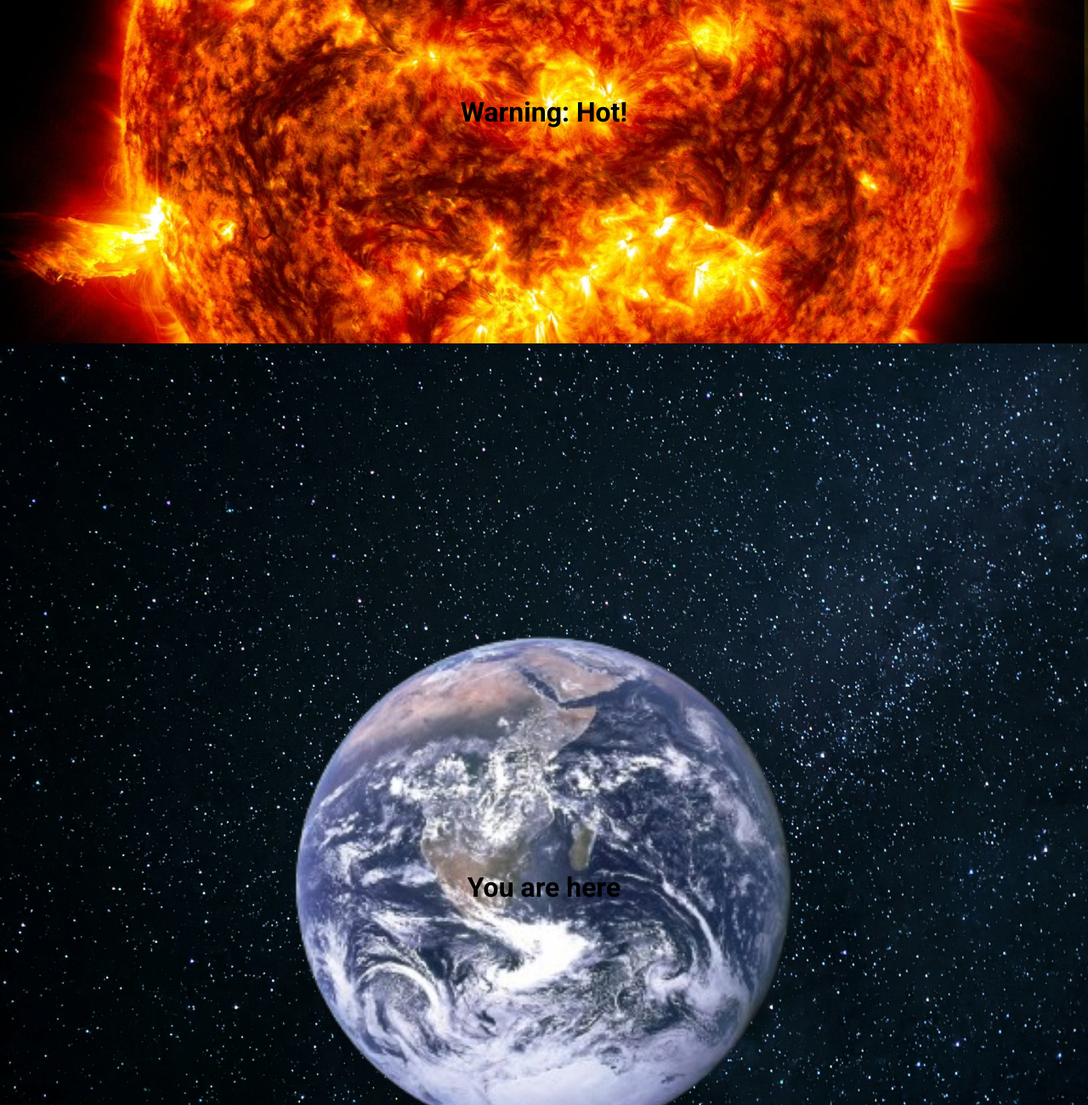
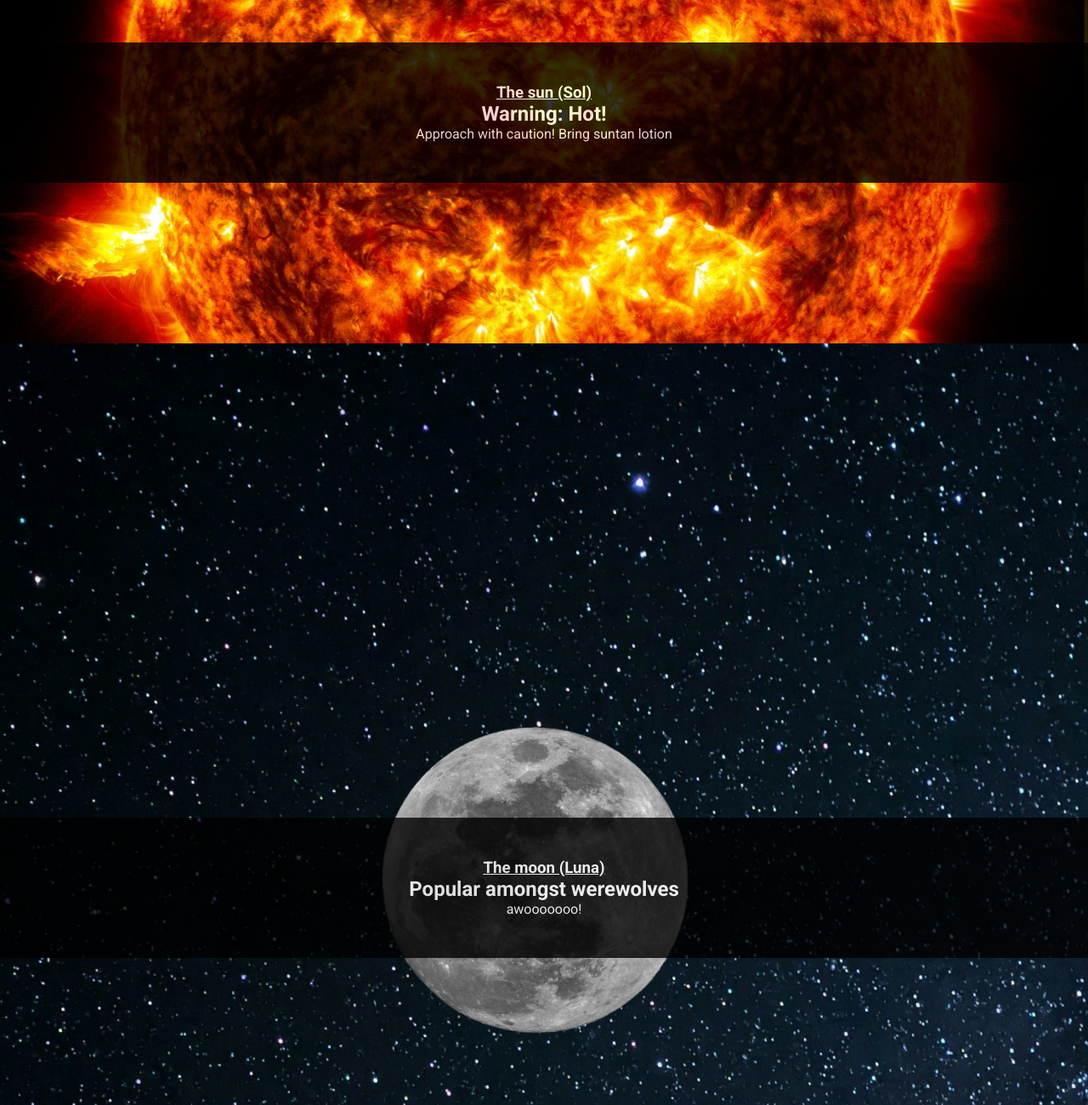
Before and after one commit to erikbirknes96-cmd/Space, a website: page index.html in a window 1280 px wide. Shown: the part 500-1800 px from the top of the page at 85% size. Drawn offline with Linux system fonts and the light colour scheme.

Commit message:
added moon section and styling

```diff
--- a/index.html
+++ b/index.html
@@ -26,14 +26,43 @@
     </header>
       <main>
         <section class="image" id="Sun">
-         <h2 class="about">
-          Warning: Hot!
-          </h2>
+          <article>
+            <h1>
+              The sun (Sol)
+            </h1>
+            <h2>
+             Warning: Hot!
+             </h2>
+             <p>
+              Approach with caution! Bring suntan lotion
+             </p>
+          </article>
+        </section>
+        <section class="image" id="Moon">
+          <article>
+            <h1>
+              The moon (Luna)
+            </h1>
+            <h2>
+              Popular amongst werewolves
+            </h2>
+            <p>
+              awooooooo!
+            </p>
+          </article>
         </section>
         <section class="image" id="Earth">
-          <h2 class="about">
-          You are here
-          </h2>
+          <article>
+            <h1>
+              The Earth (Terra)
+            </h1>
+            <h2>
+            You are here
+            </h2>
+            <p>
+              Bit overpriced, no?
+            </p>
+          </article>
         </section>
       </main>
     <footer>
--- a/styles.css
+++ b/styles.css
@@ -66,9 +66,20 @@ section {
   height: 100svh;
   margin-block: 30vh;
   display: flex;
+  flex-direction: column;
   justify-content: center;
   align-items: center;
 }
+
+article {
+  background-color: black;
+  opacity: .8;
+  color:white;
+  padding-block:6vh;
+  text-align: center;
+  width: 100%;
+}
+
 
 #Sun {
   background-image: url(./Assets/Images/GSFC_20171208_Archive_e001435~large.jpg);
@@ -78,6 +89,14 @@ section {
   height: 68vh;
 }
 
+#Moon {
+  background-image: url(./Assets/Images/mike-petrucci-uIf6H1or1nE-unsplash-removebg-preview.png);
+  background-position: center;
+  background-repeat: no-repeat;
+  background-size: 50%;
+
+}
+
 #Earth {
   background-image: url(./Assets/Images/image-removebg-preview.png);
   background-position:center;
@@ -85,10 +104,9 @@ section {
   background-size: cover;
 }
 
-.about {
-  text-align: center;
-  font-size: 2rem;
 
+h1 {
+  text-decoration: underline;
 }
 
 footer {
```
Also changed, not shown: Assets/Images/mike-petrucci-uIf6H1or1nE-unsplash-removebg-preview.png (added).
